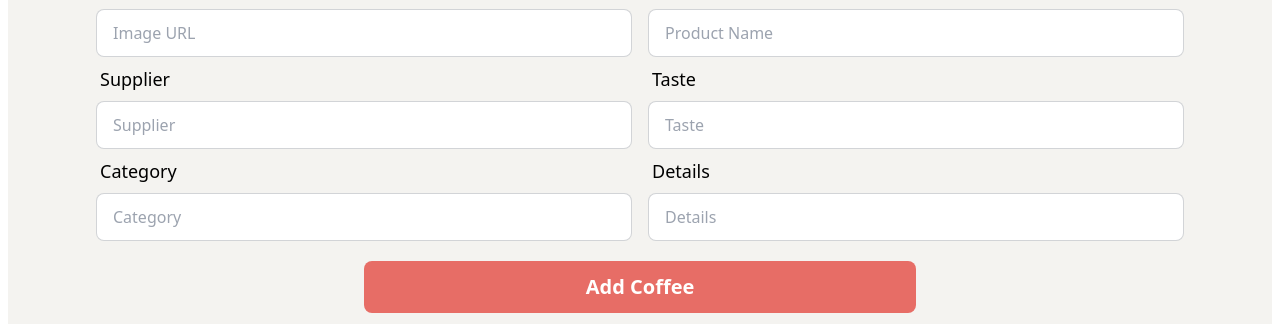
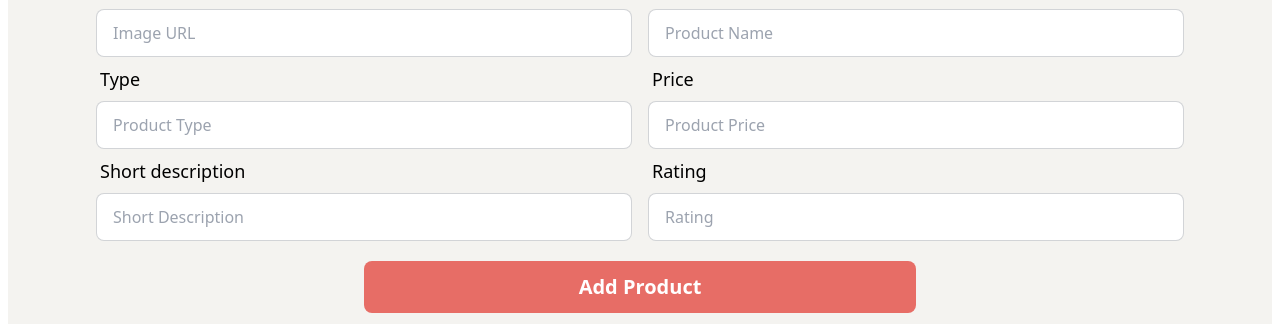
Before and after one commit to rabby-web/digital-store-client, a React (Vite) app: page /addProduct in a window 1280 px wide. Shown: the part 476-800 px from the top of the page. Built offline with nearby package versions, Linux system fonts and the light colour scheme; no server answers; sample sign-in values are in the browser's storage.

Commit message:
Add Product UI Complete

```diff
--- a/src/page/AddProduct/AddProduct.jsx
+++ b/src/page/AddProduct/AddProduct.jsx
@@ -1,48 +1,46 @@
-import Swal from "sweetalert2";
+// import Swal from "sweetalert2";
 
 const AddCoffee = () => {
   const handleCoffee = (event) => {
     event.preventDefault();
     const form = event.target;
-    const photo = form.photo.value;
+    const image = form.image.value;
     const name = form.name.value;
-    const quantity = form.quantity.value;
-    const supplier = form.supplier.value;
-    const taste = form.taste.value;
-    const details = form.details.value;
-    const category = form.category.value;
+    const type = form.type.value;
+    const price = form.price.value;
+    const description = form.description.value;
+    const rating = form.rating.value;
     const newCoffee = {
       name,
-      quantity,
-      supplier,
-      taste,
-      details,
-      category,
-      photo,
+      type,
+      price,
+      description,
+      rating,
+      image,
     };
     console.log(newCoffee);
 
-    fetch(
-      "https://coffee-store-server-69gxgpo3p-rabby-webs-projects.vercel.app/coffee",
-      {
-        method: "POST",
-        headers: {
-          "content-type": "application/json",
-        },
-        body: JSON.stringify(newCoffee),
-      }
-    )
-      .then((res) => res.json())
-      .then((data) => {
-        console.log(data);
-        if (data.insertedId) {
-          Swal({
-            title: "Successfully Added Coffee!",
-            text: "Successfully Added Coffee to MongoDB!",
-            icon: "success",
-          });
-        }
-      });
+    // fetch(
+    //   "https://coffee-store-server-69gxgpo3p-rabby-webs-projects.vercel.app/coffee",
+    //   {
+    //     method: "POST",
+    //     headers: {
+    //       "content-type": "application/json",
+    //     },
+    //     body: JSON.stringify(newCoffee),
+    //   }
+    // )
+    //   .then((res) => res.json())
+    //   .then((data) => {
+    //     console.log(data);
+    //     if (data.insertedId) {
+    //       Swal({
+    //         title: "Successfully Added Coffee!",
+    //         text: "Successfully Added Coffee to MongoDB!",
+    //         icon: "success",
+    //       });
+    //     }
+    //   });
   };
   return (
     <div className="bg-[#F4F3F0] rounded-md p-3 md:p-20 my-6 mx-2">
@@ -82,26 +80,26 @@ const AddCoffee = () => {
         <div className="md:flex">
           <div className="form-control md:w-1/2 mx-2">
             <label className="label">
-              <span className="label-text text-lg text-black">Supplier</span>
+              <span className="label-text text-lg text-black">Type</span>
             </label>
             <label className="">
               <input
                 type="text"
-                name="supplier"
-                placeholder="Supplier"
+                name="type"
+                placeholder="Product Type"
                 className="input input-bordered w-full"
               />
             </label>
           </div>
           <div className="form-control md:w-1/2 mx-2">
             <label className="label ">
-              <span className="label-text text-lg text-black">Taste</span>
+              <span className="label-text text-lg text-black">Price</span>
             </label>
             <label className="">
               <input
                 type="text"
-                name="taste"
-                placeholder="Taste"
+                name="price"
+                placeholder="Product Price"
                 className="input input-bordered w-full"
               />
             </label>
@@ -111,26 +109,28 @@ const AddCoffee = () => {
         <div className="md:flex">
           <div className="form-control md:w-1/2 mx-2">
             <label className="label">
-              <span className="label-text text-lg text-black">Category</span>
+              <span className="label-text text-lg text-black">
+                Short description
+              </span>
             </label>
             <label className="">
               <input
                 type="text"
-                name="category"
-                placeholder="Category"
+                name="description"
+                placeholder="Short Description"
                 className="input input-bordered w-full"
               />
             </label>
           </div>
           <div className="form-control md:w-1/2 mx-2">
             <label className="label ">
-              <span className="label-text text-lg text-black">Details</span>
+              <span className="label-text text-lg text-black">Rating</span>
             </label>
             <label className="">
               <input
                 type="text"
-                name="details"
-                placeholder="Details"
+                name="rating"
+                placeholder="Rating"
                 className="input input-bordered w-full"
               />
             </label>
@@ -140,7 +140,7 @@ const AddCoffee = () => {
         <div className="text-center">
           <input
             type="submit"
-            value="Add Coffee"
+            value="Add Product"
             className="bg-[#E76D66] text-white w-1/2 m-2 rounded-lg py-3 px-4 my-5 text-xl font-semibold"
           />
         </div>
```
